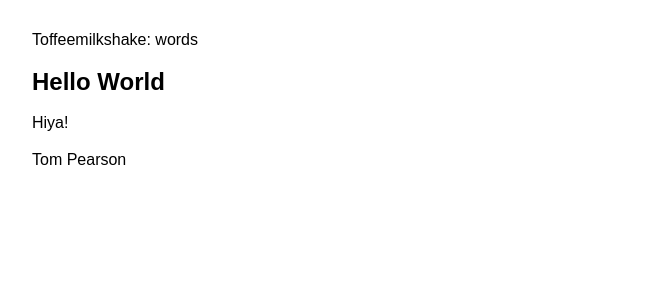
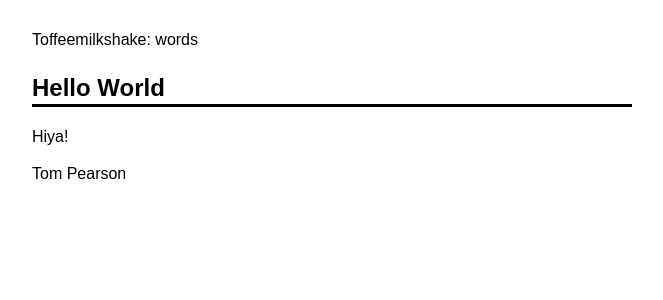
Before and after one commit to tomgp/words, a Jekyll site: the page built from _posts/2018-08-13-hello-world.md, in a window 1280 px wide. Shown: the top 300 px of the page, without its empty margins (308-971 px from the left). Built offline with Jekyll 4.4.1, drawn with Linux system fonts in a browser that asks for light colours; our own code applies the rules of GitHub Pages for plain Markdown files.

Commit message:
Update default.html

```diff
--- a/_layouts/default.html
+++ b/_layouts/default.html
@@ -9,6 +9,11 @@ body {
   padding-top: 30px;
   padding-bottom: 30px;
   line-height: 1.3rem;
+}
+
+h2{
+  line-height: 2rem;
+  border-bottom: 3px solid black;
 }
 
 a {
```
